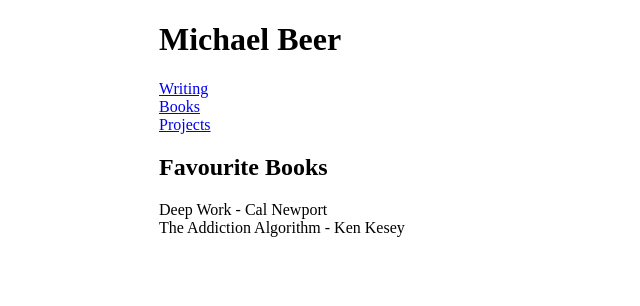
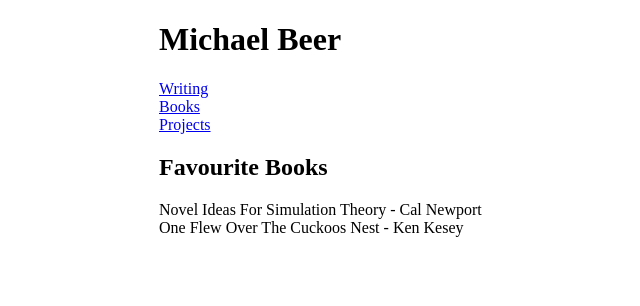
Before and after one commit to 00MB/site, a website: page books.html in a window 1280 px wide. Shown: the whole page, without its empty margins (97-737 px from the left). Drawn offline with Linux system fonts and the light colour scheme.

Commit message:
Automated report

```diff
--- a/books.html
+++ b/books.html
@@ -24,5 +24,5 @@
     <main>
         <h2>Favourite Books</h2>
         <ul>
-            <li>Deep Work - Cal Newport</li>
-            <li>The Addiction Algorithm - Ken Kesey</li>
+            <li>Novel Ideas For Simulation Theory - Cal Newport</li>
+            <li>One Flew Over The Cuckoos Nest - Ken Kesey</li>
```
